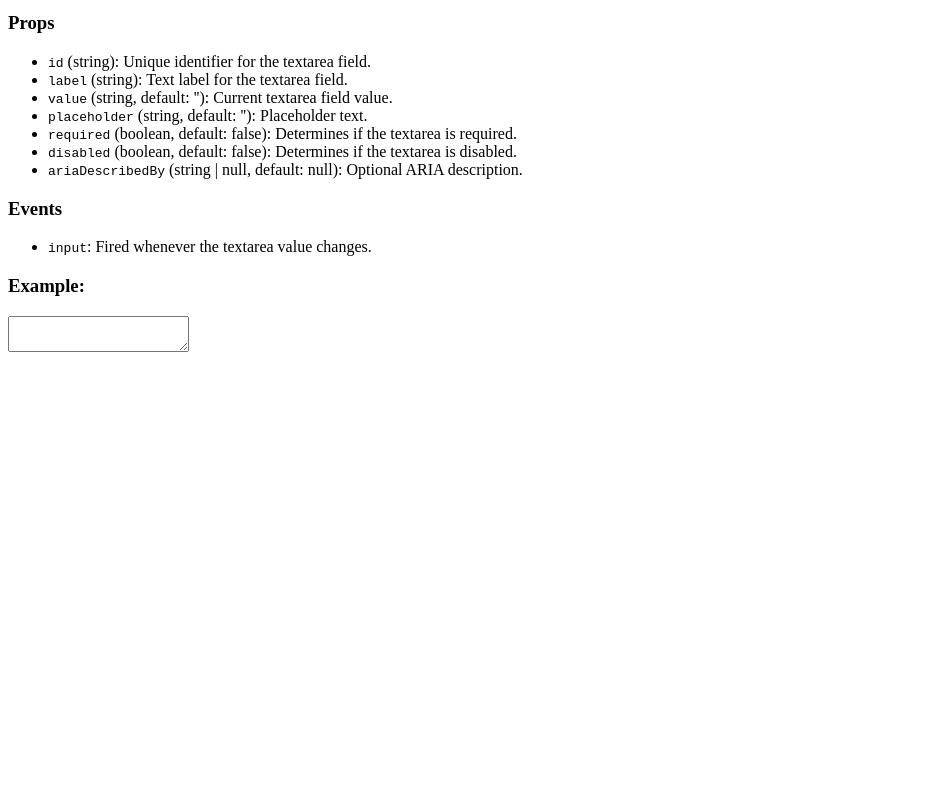
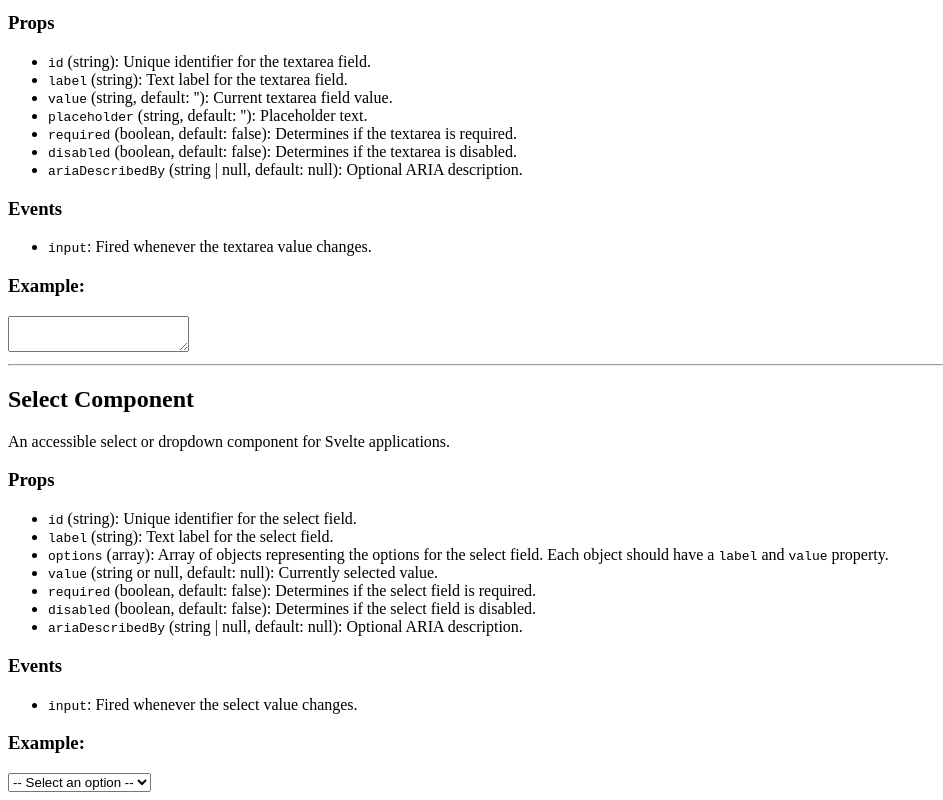
Before and after one commit to tretapey/svelte-primitives, a SvelteKit app: page / in a window 1280 px wide. Shown: the part 1987-2787 px from the top of the page, without its empty margins (0-943 px from the left). Before the commit the page ends 2351 px from the top, so only its background shows below. Built offline with nearby package versions, Linux system fonts and the light colour scheme.

Commit message:
Select component

```diff
--- /dev/null
+++ b/src/lib/Select/index.svelte
@@ -0,0 +1,45 @@
+<!-- Select.svelte -->
+<script lang="ts">
+	import { v4 as uuidv4 } from 'uuid';
+	import { createEventDispatcher } from 'svelte';
+
+	type Option = {
+		label: string;
+		value: string;
+	};
+
+	export let id: string = uuidv4();
+	export let label = '';
+	export let options: Option[] = [];
+	export let value: string | null = null;
+	export let required = false;
+	export let disabled = false;
+	export let ariaDescribedBy: string | null = null;
+
+	const dispatch = createEventDispatcher();
+
+	function handleChange(event: Event) {
+		const value = (event.target as HTMLSelectElement).value;
+		dispatch('input', value);
+	}
+</script>
+
+<label for={id}>
+	<span>{label}</span>
+	<select
+		{id}
+		value={value || ''}
+		{required}
+		{disabled}
+		aria-describedby={ariaDescribedBy}
+		on:change={handleChange}
+		{...$$restProps}
+	>
+		{#if !value}
+			<option value="" disabled>-- Select an option --</option>
+		{/if}
+		{#each options as option}
+			<option value={option.value}>{option.label}</option>
+		{/each}
+	</select>
+</label>
--- a/src/lib/index.js
+++ b/src/lib/index.js
@@ -4,3 +4,4 @@ export { default as Input } from './Input/index.svelte';
 export { default as Checkbox } from './Checkbox/index.svelte';
 export { default as Image } from './Image/index.svelte';
 export { default as Textarea } from './Textarea/index.svelte';
+export { default as Select } from './Select/index.svelte';
--- a/src/routes/+page.svelte
+++ b/src/routes/+page.svelte
@@ -1,5 +1,5 @@
 <script>
-	import { Button, Input, Checkbox, Image, Textarea } from '$lib';
+	import { Button, Input, Checkbox, Image, Textarea, Select } from '$lib';
 </script>
 
 <h1>Primitives</h1>
@@ -113,3 +113,39 @@
 
 <h3>Example:</h3>
 <Textarea />
+
+<hr />
+
+<h2>Select Component</h2>
+<p>An accessible select or dropdown component for Svelte applications.</p>
+
+<h3>Props</h3>
+<ul>
+	<li><code>id</code> (string): Unique identifier for the select field.</li>
+	<li><code>label</code> (string): Text label for the select field.</li>
+	<li>
+		<code>options</code> (array): Array of objects representing the options for the select field.
+		Each object should have a <code>label</code> and <code>value</code> property.
+	</li>
+	<li><code>value</code> (string or null, default: null): Currently selected value.</li>
+	<li>
+		<code>required</code> (boolean, default: false): Determines if the select field is required.
+	</li>
+	<li>
+		<code>disabled</code> (boolean, default: false): Determines if the select field is disabled.
+	</li>
+	<li><code>ariaDescribedBy</code> (string | null, default: null): Optional ARIA description.</li>
+</ul>
+
+<h3>Events</h3>
+<ul>
+	<li><code>input</code>: Fired whenever the select value changes.</li>
+</ul>
+
+<h3>Example:</h3>
+<Select
+	options={[
+		{ label: 'Option 1', value: '1' },
+		{ label: 'Option 2', value: '2' }
+	]}
+/>
```
Also changed, not shown: 1 other file (tests, documents, lock files or other folders).
